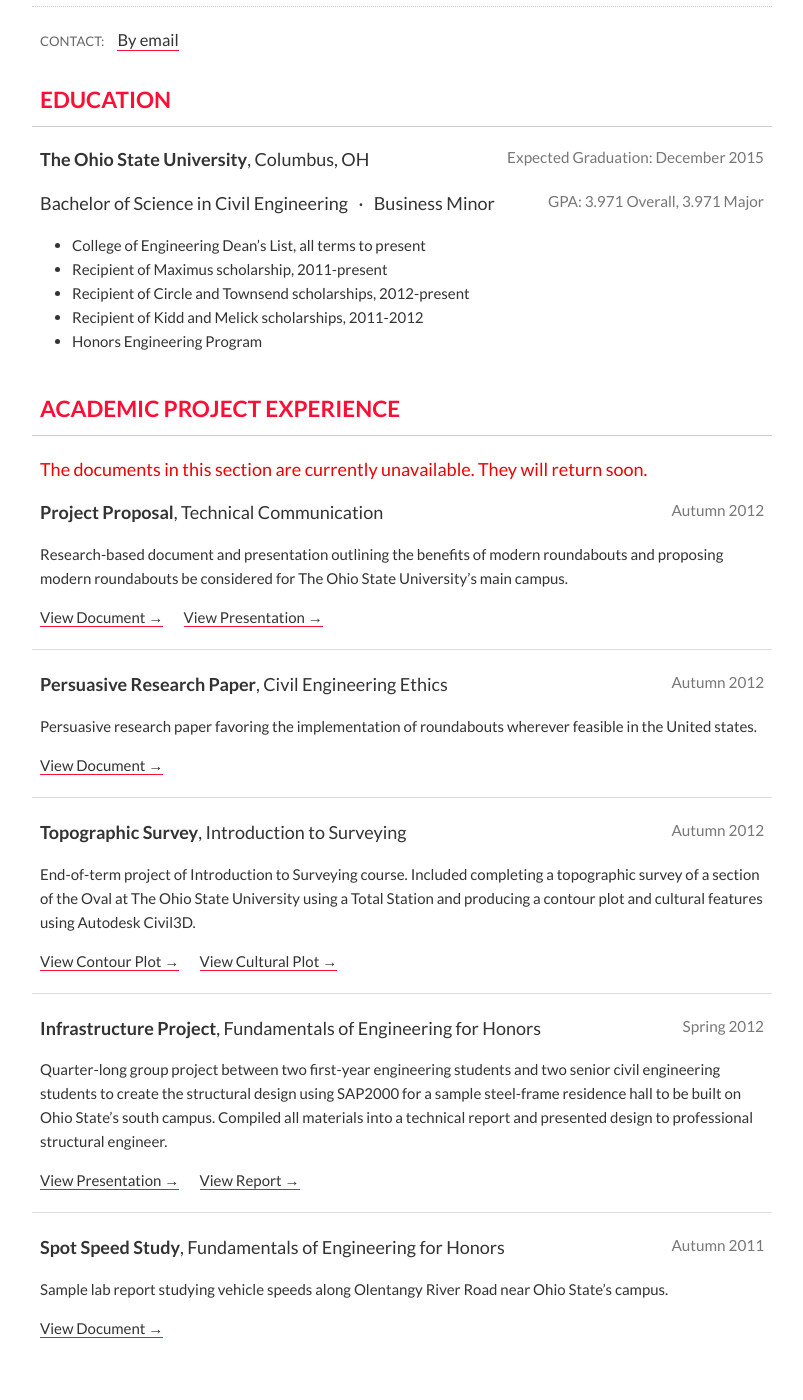
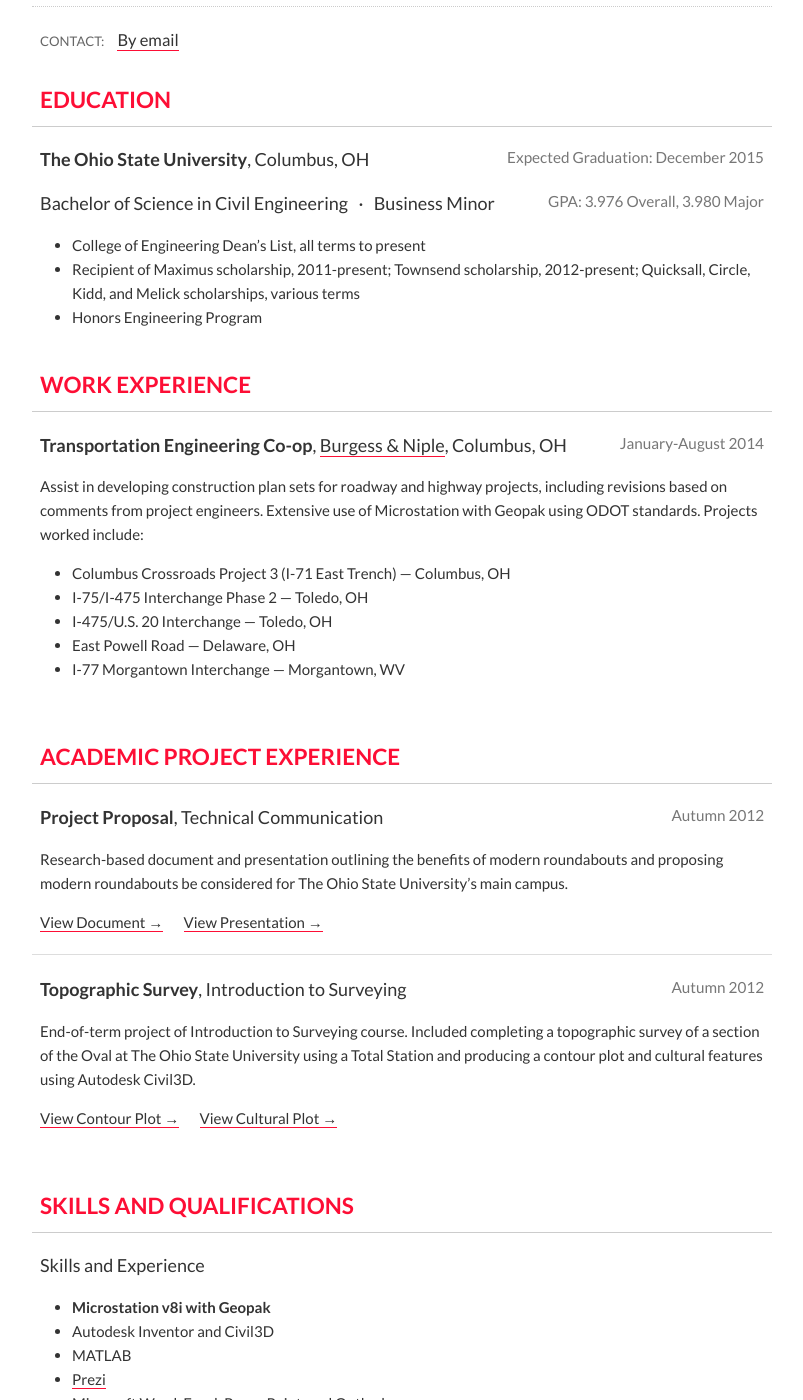
Before and after one commit to justinsoltesz/justinsoltesz.github.io, a Jekyll site: the page built from engineer.html, in a window 1280 px wide and 1400 px high, scrolled down 308 px. Shown: the whole window, without its empty margins (238-1041 px from the left). Built offline with Jekyll 4.4.1, drawn with Linux system fonts in a browser that asks for light colours; nearby versions of some CDN libraries; Markdown is read by kramdown in place of the engine named in the settings; some of the changed text lies outside the part shown.

Commit message:
Engineer updates

```diff
--- a/engineer.html
+++ b/engineer.html
@@ -1,25 +1,36 @@
 ---
 layout: default
-title: Engineering
+title: Engineer
 ---
 
 <article id="engineering">
-	<p id="introduction">I am a third year Civil Engineering student at The Ohio State University currently on co-op with Burgess &amp; Niple, Inc., in Columbus, Ohio.</p>
+	<p id="introduction">I am a fourth year Civil Engineering student at The Ohio State University pursuing a career as a transportation engineer.</p>
 	<div id="resume">
 		<p class="contact"><span>Contact:</span> <a href="http://www.google.com/recaptcha/mailhide/d?k=01hAO2Of_At98UwKhYmtCT2w==&c=pL1D3Zz5rpB3G72jSgnVNINRxiB9JCSufUzjFNlobr8=" onclick="window.open('http://www.google.com/recaptcha/mailhide/d?k\07501hAO2Of_At98UwKhYmtCT2w\75\75\46c\75pL1D3Zz5rpB3G72jSgnVNINRxiB9JCSufUzjFNlobr8\075', '', 'toolbar=0,scrollbars=0,location=0,statusbar=0,menubar=0,resizable=0,width=500,height=300'); return false;" title="Reveal this e-mail address">By email</a></p>
 		<h1>Education</h1>
 			<h2><em>The Ohio State University</em>, Columbus, OH <small>Expected Graduation: December 2015</small></h2>
-			<h2>Bachelor of Science in Civil Engineering &nbsp; &middot; &nbsp; Business Minor <small>GPA: 3.971 Overall, 3.971 Major</small></h2>
+			<h2>Bachelor of Science in Civil Engineering &nbsp; &middot; &nbsp; Business Minor <small>GPA: 3.976 Overall, 3.980 Major</small></h2>
 			<ul>
 				<li>College of Engineering Dean’s List, all terms to present</li>
-				<li>Recipient of Maximus scholarship, 2011-present</li>
-				<li>Recipient of Circle and Townsend scholarships, 2012-present</li>
-				<li>Recipient of Kidd and Melick scholarships, 2011-2012</li>
+				<li>Recipient of Maximus scholarship, 2011-present; Townsend scholarship, 2012-present; Quicksall, Circle, Kidd, and Melick scholarships, various terms</li>
 				<li>Honors Engineering Program</li>
 			</ul>
 
+		<h1>Work Experience</h1>
+		<div>
+				<section>
+					<h2><em>Transportation Engineering Co-op</em>, <a href="http://burgessniple.com">Burgess &amp; Niple</a>, Columbus, OH <small>January-August 2014</small></h2>
+					<p>Assist in developing construction plan sets for roadway and highway projects, including revisions based on comments from project engineers. Extensive use of Microstation with Geopak using ODOT standards. Projects worked include:</p>
+					<ul>
+						<li>Columbus Crossroads Project 3 (I-71 East Trench) &mdash; Columbus, OH</li>
+						<li>I-75/I-475 Interchange Phase 2 &mdash; Toledo, OH</li>
+						<li>I-475/U.S. 20 Interchange &mdash; Toledo, OH</li>
+						<li>East Powell Road &mdash; Delaware, OH</li>
+						<li>I-77 Morgantown Interchange &mdash; Morgantown, WV</li>
+				</section>
+			</div>
+
 		<h1>Academic Project Experience</h1>
-		<h2 style="color: #e00;">The documents in this section are currently unavailable. They will return soon.</h2>
 			<div>
 				<section>
 					<h2><em>Project Proposal</em>, Technical Communication <small>Autumn 2012</small></h2>
@@ -28,34 +39,28 @@
 				</section>
 
 				<section>
-					<h2><em>Persuasive Research Paper</em>, Civil Engineering Ethics <small>Autumn 2012</small></h2>
-					<p>Persuasive research paper favoring the implementation of roundabouts wherever feasible in the United states.</p>
-					<p><a href="http://files.jsoltesz.com/portfolio/Ethics%20Paper.pdf" title="Modern Roundabouts">View Document &rarr;</a></p>
-				</section>
-
-				<section>
 					<h2><em>Topographic Survey</em>, Introduction to Surveying <small>Autumn 2012</small></h2>
 					<p>End-of-term project of Introduction to Surveying course. Included completing a topographic survey of a section of the Oval at The Ohio State University using a Total Station and producing a contour plot and cultural features using Autodesk Civil3D.</p>
 					<p><a href="http://files.jsoltesz.com/portfolio/Topo%20Contour.pdf" title="Contour Plot">View Contour Plot &rarr;</a>  &nbsp; &nbsp; &nbsp;  <a href="http://files.jsoltesz.com/portfolio/Topo%20Cultural.pdf" title="Cultural Plot">View Cultural Plot &rarr;</a></p>
-				</section>
-
-				<section>
-					<h2><em>Infrastructure Project</em>, Fundamentals of Engineering for Honors <small>Spring 2012</small></h2>
-					<p>Quarter-long group project between two first-year engineering students and two senior civil engineering students to create the structural design using SAP2000 for a sample steel-frame residence hall to be built on Ohio State’s south campus. Compiled all materials into a technical report and presented design to professional structural engineer.</p>
-					<p><a href="http://files.jsoltesz.com/portfolio/Structure%20Presentation.pdf" title="Infrastructure Design Project">View Presentation &rarr;</a>  &nbsp; &nbsp; &nbsp;  <a href="http://files.jsoltesz.com/portfolio/Structure%20Report.pdf" title="Infrastructure Design Project">View Report &rarr;</a></p>
-				</section>
-
-				<section>
-					<h2><em>Spot Speed Study</em>, Fundamentals of Engineering for Honors <small>Autumn 2011</small></h2>
-					<p>Sample lab report studying vehicle speeds along Olentangy River Road near Ohio State’s campus.</p>
-					<p><a href="http://files.jsoltesz.com/portfolio/Spot%20Speed%20Study.pdf" title="Spot Speed Study">View Document &rarr;</a></p>
 				</section>
 			</div>
 
 		<h1>Skills and Qualifications</h1>
 			<div>
 				<section>
-					<h2>Related Coursework</h2>
+					<h2>Skills and Experience</h2>
+					<ul>
+						<li><strong>Microstation v8i with Geopak</strong></li>
+						<li>Autodesk Inventor and Civil3D</li>
+						<li>MATLAB</li>
+						<!--<li>SAP2000</li>-->
+						<li><a href="http://prezi.com">Prezi</a></li>
+						<li>Microsoft Word, Excel, PowerPoint, and Outlook</li>
+						<li>Web design and development, including HTML, CSS, PHP, and databases</li>
+					</ul>
+				</section>
+				<section>
+					<h2>Coursework</h2>
 					<ul>
 						<li>Technical Communication</li>
 						<li>Transportation Engineering and Analysis</li>
@@ -68,21 +73,9 @@
 						<li>Introduction to Surveying</li>
 					</ul>
 				</section>
-
-				<section>
-					<h2>Skills and Experience</h2>
-					<ul>
-						<li>Autodesk Inventor and Civil3D</li>
-						<li>MATLAB</li>
-						<li>SAP2000</li>
-						<li><a href="http://prezi.com">Prezi</a></li>
-						<li>Microsoft Word, Excel, and PowerPoint</li>
-						<li>Web design and development, including HTML, CSS, PHP, and databases</li>
-					</ul>
-				</section>
 			</div>
 
-		<h1>Work Experience</h1>
+		<h1>Other Experience</h1>
 			<div>
 				<section>
 					<h2><em>Webmaster and Founder</em>, <a href="http://rctgo.com">RCTgo.com</a> <small>2005-present</small></h2>
--- a/index.html
+++ b/index.html
@@ -7,7 +7,7 @@
 	<div id="me">
 		<ul>
 			<li class="engineer">
-				<a href="{{ site.baseurl }}/engineer"><span>Engineer</span> Third-year engineering student</a>
+				<a href="{{ site.baseurl }}/engineer"><span>Engineer</span> Fourth-year engineering student</a>
 			</li>
 			<li class="ohio-state">
 				<a href="http://osu.edu"><span>Buckeye</span> Proud student of The Ohio State University</a>
```
